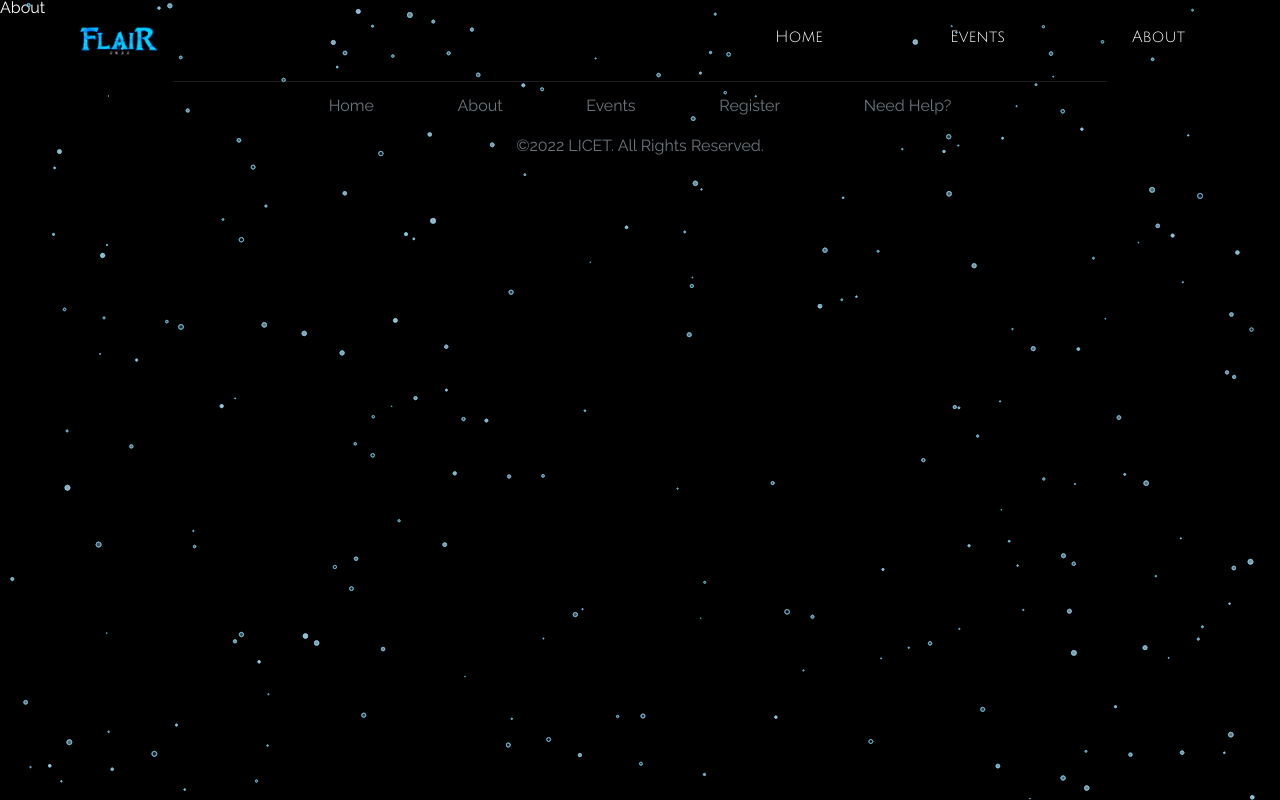
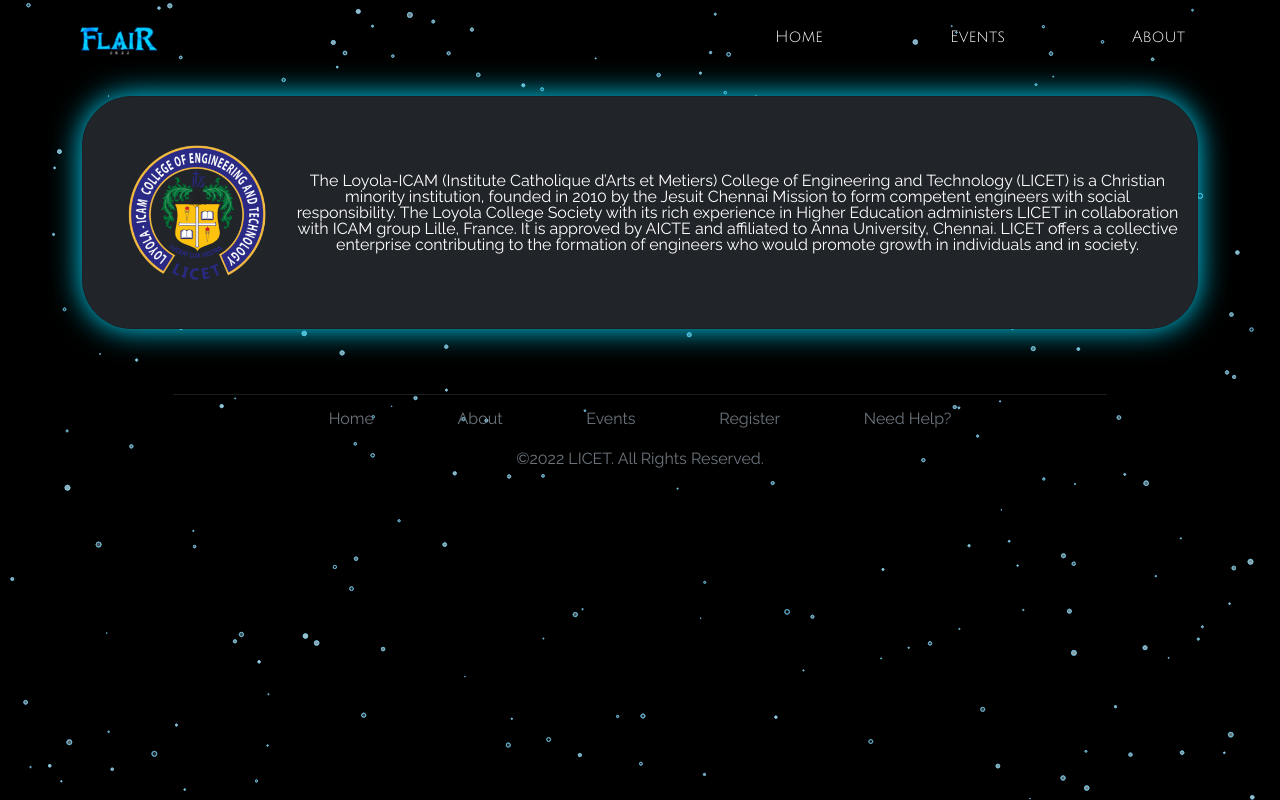
Before and after one commit to alwinjebastine/flair2k22, a React (Create React App) app: page /about in a window 1280 px wide. Built offline with nearby package versions, Linux system fonts and the light colour scheme.

Commit message:
feat: about page

```diff
--- a/src/assets/scss/style.scss
+++ b/src/assets/scss/style.scss
@@ -128,3 +128,16 @@
   -moz-box-shadow: inset 0 0 20px 10px rgba(0, 0, 0, 0.6);
   box-shadow: inset 0 0 20px 10px rgba(0, 0, 0, 0.6);
 }
+
+.card1{
+  animation: fadeInRight 1s ease-in-out;
+}
+@keyframes fadeInRight {
+  from {
+    opacity: 0;
+    transform: translateX(900px);
+  }
+  to {
+    opacity: 1;
+  }
+}
--- a/src/pages/About.tsx
+++ b/src/pages/About.tsx
@@ -1,5 +1,23 @@
-import React from 'react'
+import React from 'react';
+import Card from '@mui/material/Card';
+import { CardContent } from '@mui/material';
+import licet from "../assets/images/licet.png";
 
 export const About = () => {
-  return <div>About</div>
+  return(
+  <>
+  <section className='container d-flex justify-content-center align-items-center w-100 my-5'>
+    <div className="card card1 bg-dark all-text-white mt-5 rounded-curve shadow-white p-3 text-center">
+      <div className="card-content d-md-flex align-items-center">
+        <img src={licet}/>
+        <div>The Loyola-ICAM (Institute Catholique d’Arts et Metiers) College of Engineering and Technology (LICET) is a Christian minority institution, founded in 2010 by the Jesuit Chennai Mission to form competent engineers with social responsibility.
+          The Loyola College Society with its rich experience in Higher Education administers LICET in collaboration with ICAM group Lille, France.
+            It is approved by AICTE and affiliated to Anna University, Chennai.
+            LICET offers a collective enterprise contributing to the formation of engineers who would promote growth in individuals and in society.
+        </div>
+      </div>
+    </div>
+  </section>
+  </>
+  );
 }
```
Also changed, not shown: src/assets/images/licet.png (added).
